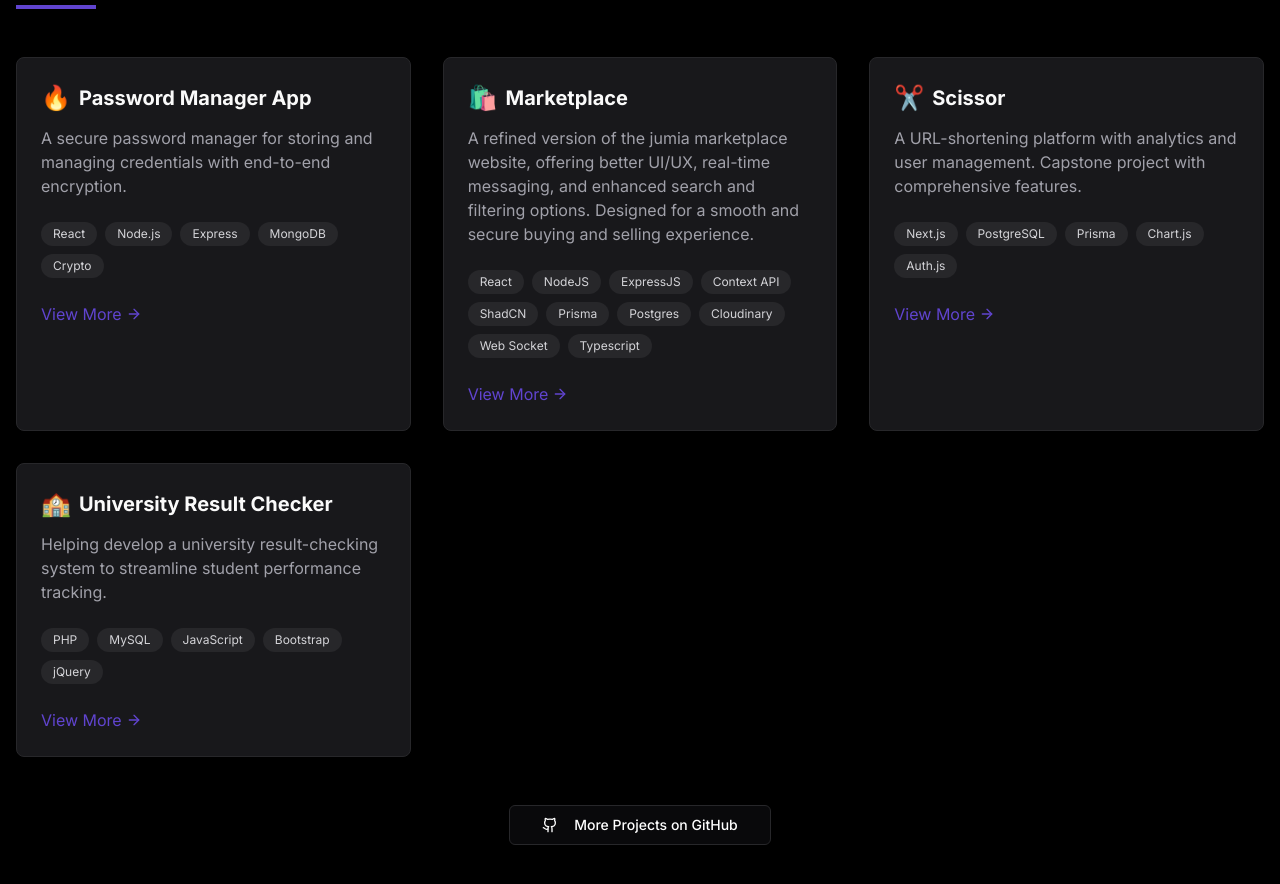
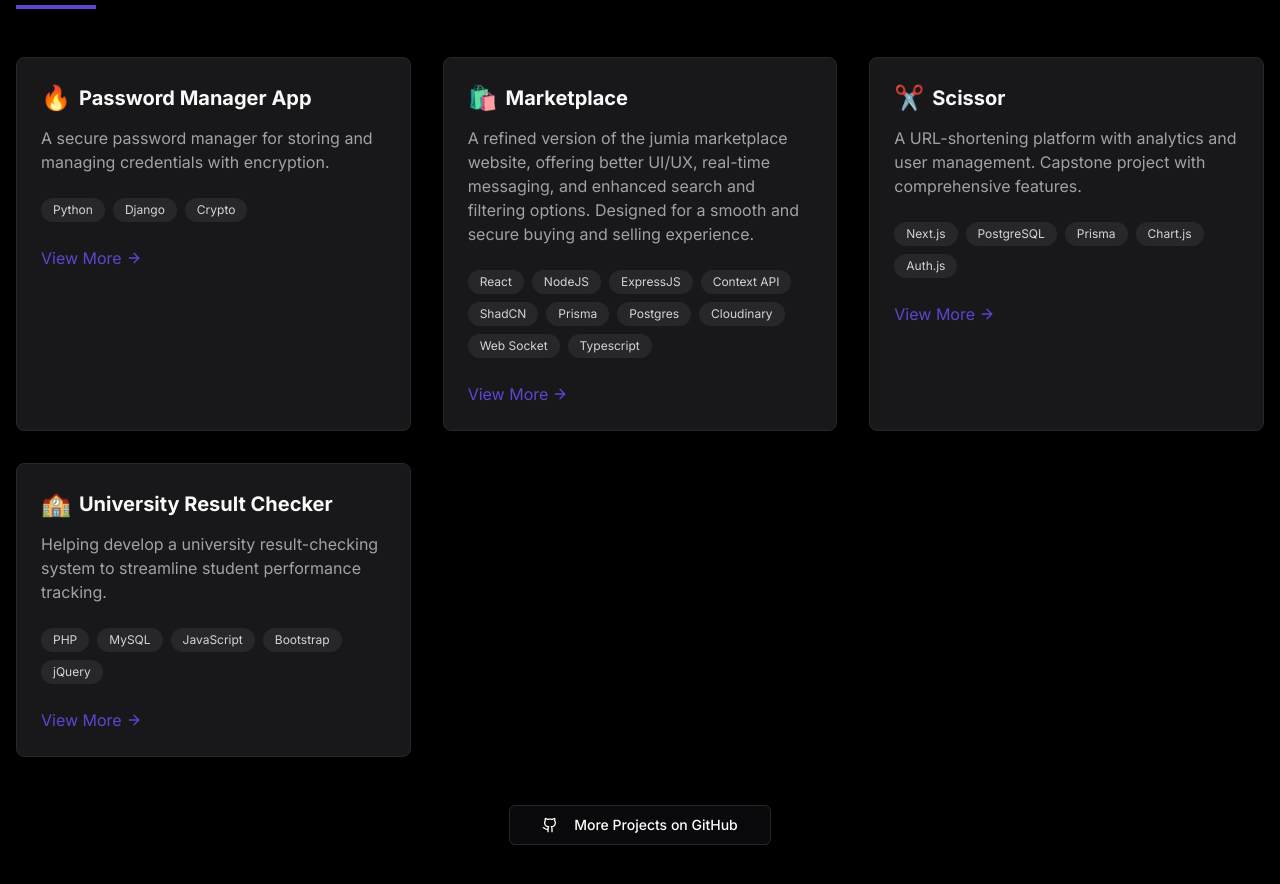
Before and after one commit to Benedict-arowo/Portfolio, a Next.js app: page / in a window 1280 px wide. Shown: the part 2591-3475 px from the top of the page. Built offline with nearby package versions, Linux system fonts and the light colour scheme.

Commit message:
minor fixes

```diff
--- a/src/app/page.tsx
+++ b/src/app/page.tsx
@@ -429,8 +429,8 @@ const projects = [
 		emoji: "🔥",
 		work_experience: false,
 		description:
-			"A secure password manager for storing and managing credentials with end-to-end encryption.",
-		technologies: ["React", "Node.js", "Express", "MongoDB", "Crypto"],
+			"A secure password manager for storing and managing credentials with encryption.",
+		technologies: ["Python", "Django", "Crypto"],
 		githubUrl: "https://github.com/benedictarowo/password-manager",
 	},
 	{
--- a/src/app/projects/[slug]/page.tsx
+++ b/src/app/projects/[slug]/page.tsx
@@ -167,30 +167,38 @@ const projectsData: Record<string, ProjectDetails> = {
 		name: "password-manager",
 		emoji: "🔥",
 		title: "Password Manager App",
-		description: "A secure password manager with end-to-end encryption.",
+		description:
+			"A secure password manager built as a CS50 Web Capstone project with end-to-end encryption.",
 		longDescription:
-			"A highly secure password manager that allows users to store and manage credentials with encryption. Built with a strong focus on security and usability, it ensures that passwords are safe and easily accessible.",
+			"A highly secure password manager web application built with Django, HTML, JavaScript, and Tailwind CSS. It allows users to create accounts, manage credentials within folders, and encrypt sensitive data (passwords and hints) using Fernet. The app leverages dynamic JavaScript enhancements for a responsive, mobile-friendly experience.",
 		features: [
-			"End-to-end encryption for stored credentials",
-			"Secure password generation tool",
-			"Biometric authentication support",
-			"Cross-device synchronization",
-			"User-friendly UI with dark mode",
+			"Account registration and login with encrypted password hints",
+			"Folder and credential management with dynamic UI",
+			"End-to-end encryption of stored data using Fernet",
+			"Secure password generation and copy-to-clipboard functionality",
+			"Responsive design with mobile-friendly JavaScript enhancements",
 		],
 		challenges: [
-			"Implementing strong encryption without performance issues",
-			"Ensuring seamless synchronization across multiple devices",
+			"Implementing robust encryption without performance drawbacks",
 			"Building a secure yet user-friendly authentication flow",
-			"Optimizing database storage for large-scale usage",
+			"Managing modular functionality with multiple Django apps and models",
+			"Ensuring a responsive, dynamic UI across devices",
 		],
-		technologies: ["React", "Node.js", "Express", "MongoDB", "Crypto"],
-		githubUrl: "https://github.com/benedictarowo/password-manager",
-		liveUrl: null,
+		technologies: [
+			"Django",
+			"Python",
+			"HTML",
+			"JavaScript",
+			"Tailwind CSS",
+			"Fernet",
+		],
+		githubUrl: "https://github.com/Benedict-arowo/Password-Manager-App",
+		liveUrl: "https://youtu.be",
 		images: ["/placeholder.svg?height=600&width=800"],
-		stargazers_count: 58,
-		forks_count: 19,
-		language: "JavaScript",
-		lastUpdated: "2024-03-20",
+		stargazers_count: 0,
+		forks_count: 0,
+		language: "Python",
+		lastUpdated: "Not provided",
 	},
 	"crystal-wheels": {
 		name: "crystal-wheels",
@@ -233,24 +241,24 @@ const projectsData: Record<string, ProjectDetails> = {
 		title: "Marketplace",
 		description: "A feature-rich student marketplace with amazing UI.",
 		longDescription:
-			"A refined version of the jumia marketplace website, offering better UI/UX, real-time messaging, and enhanced search and filtering options. Designed for a smooth and secure buying and selling experience.",
+			"A student-focused marketplace platform designed for the university community, enabling sellers to onboard via a subscription fee, list products with detailed descriptions and multiple images, and create customizable storefronts with unique URLs. Built with NextJS on the client-side for a dynamic and responsive experience and ExpressJS on the backend for robust API handling, this platform streamlines product search, real-time messaging between buyers and sellers, and secure transactions.",
 		features: [
-			"User authentication and profile management",
-			"Product listing with multiple images and descriptions",
+			"Seller onboarding with subscription-based access",
+			"Product listings with detailed descriptions and multiple images",
 			"Real-time messaging between buyers and sellers",
 			"Advanced search and filtering options",
-			"Secure payment processing",
+			"Customizable storefronts with unique URLs for targeted advertising",
 		],
 		challenges: [
-			"Building a responsive and engaging UI",
-			"Optimizing search functionality for fast results",
-			"Implementing a secure messaging system",
-			"Ensuring data security and fraud prevention",
+			"Developing a responsive and engaging UI with NextJS",
+			"Optimizing search functionality for fast and accurate results",
+			"Implementing a secure and reliable real-time messaging system",
+			"Integrating subscription management and personalized storefront features",
 		],
 		technologies: [
-			"React",
+			"NextJS",
+			"ExpressJS",
 			"NodeJS",
-			"ExpressJS",
 			"Context API",
 			"ShadCN",
 			"Prisma",
@@ -272,23 +280,23 @@ const projectsData: Record<string, ProjectDetails> = {
 		emoji: "📜",
 		title: "Student Test Recovery System",
 		description:
-			"Python-based solution that matched student phone numbers to identities, saving 1,000+ students from retaking a test.",
+			"Flask-based solution that matches student phone numbers to identities, saving 800+ students from retaking a test.",
 		longDescription:
-			"A data-processing system that parsed CSV files and cross-referenced student phone numbers to recover lost test records. This system prevented over 1,000 students from retaking their tests by accurately identifying their original submissions.",
+			"Developed in response to a critical university testing error where student names were omitted from the Google Forms submissions, this Flask web application empowers administrators to upload two Excel files—one containing attendance records (with student names, phone numbers, and departments) and another with test scores linked to phone numbers. Using Python and OpenPyXL, the system automates the matching process by normalizing phone number formats, accurately linking test scores to the correct students, and generating a comprehensive Excel report that highlights both matched results and unmatched records. This solution spared over 800 students from the burden of retaking their tests while streamlining the administrative recovery process.",
 		features: [
-			"Automated CSV data parsing",
-			"Student identity matching using phone numbers",
-			"Error detection and duplicate handling",
-			"Seamless integration with Google Forms",
-			"Optimized processing for large datasets",
+			"Flask-based web interface for secure file uploads",
+			"Excel file processing and data extraction using OpenPyXL",
+			"Automated matching of student records via normalized phone numbers",
+			"Generation of detailed Excel reports with matched scores and unmatched entries",
+			"User-friendly design tailored for quick and accurate recovery operations",
 		],
 		challenges: [
-			"Ensuring accuracy in identity matching",
-			"Handling inconsistent data formatting in CSV files",
-			"Optimizing for large datasets without performance bottlenecks",
-			"Integrating smoothly with Google Forms API",
+			"Accurately matching records despite inconsistent phone number formats",
+			"Handling duplicate entries and data inconsistencies in Excel files",
+			"Optimizing processing speed for large datasets",
+			"Designing an intuitive UI for non-technical users under time constraints",
 		],
-		technologies: ["Python", "Pandas", "Google Forms API"],
+		technologies: ["Python", "Flask", "OpenPyXL"],
 		githubUrl: "https://github.com/benedictarowo/student-test-recovery",
 		liveUrl: null,
 		images: ["/placeholder.svg?height=600&width=800"],
```
